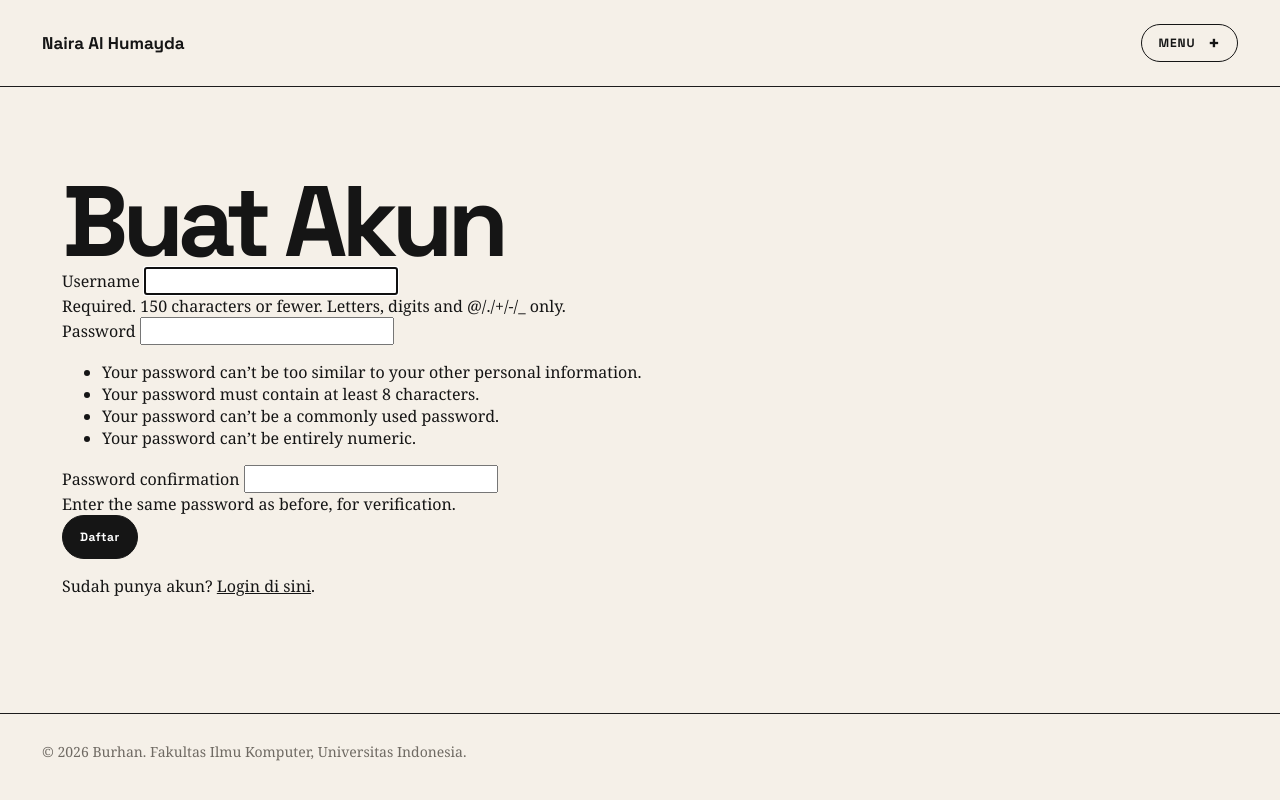
After one commit to nairalhmyda/myportofolio, a Django app: page /register/ in a window 1280 px wide. The commit adds this page. Run offline with Django 5.2, Linux system fonts and the light colour scheme.

Commit message:
feat: add register, login, logout

```diff
--- a/main/models.py
+++ b/main/models.py
@@ -1,5 +1,3 @@
-from django.db import models
-
 # Create your models here.
 import uuid
 from django.db import models
--- a/main/urls.py
+++ b/main/urls.py
@@ -10,6 +10,9 @@ from main.views import (
     create_project,
     get_projects_json,
     delete_project,
+    register,
+    login_user,
+    logout_user,
 )
 
 app_name = "main"
@@ -72,4 +75,8 @@ urlpatterns = [
         get_experiences_json,
         name="get_experiences_json",
     ),
+
+    path("register/", register, name="register"),
+    path("login/", login_user, name="login"),
+    path("logout/", logout_user, name="logout"),
 ]
--- a/main/views.py
+++ b/main/views.py
@@ -1,4 +1,7 @@
 from django.contrib import messages
+from django.contrib.auth import login, logout
+from django.contrib.auth.forms import AuthenticationForm, UserCreationForm
+from django.shortcuts import redirect, render
 from django.core import serializers
 from django.http import HttpResponse
 from django.shortcuts import (
@@ -200,3 +203,34 @@ def delete_project(request, project_id):
         return redirect("main:show_projects")
 
     return redirect("main:show_projects")
+
+def register(request):
+    form = UserCreationForm(request.POST or None)
+
+    if request.method == "POST" and form.is_valid():
+        form.save()
+        messages.success(request, "Akun berhasil dibuat. Silakan login.")
+        return redirect("main:login")
+
+    context = {
+        "name": "Burhan",
+        "form": form,
+    }
+    return render(request, "register.html", context)
+
+def login_user(request):
+    form = AuthenticationForm(request, data=request.POST or None)
+
+    if request.method == "POST" and form.is_valid():
+        login(request, form.get_user())
+        return redirect("main:show_main")
+
+    context = {
+        "name": "Naira Al Humayda",
+        "form": form,
+    }
+    return render(request, "login.html", context)
+
+def logout_user(request):
+    logout(request)
+    return redirect("main:show_main")
--- a/portofolio/settings.py
+++ b/portofolio/settings.py
@@ -68,6 +68,7 @@ TEMPLATES = [
         'APP_DIRS': True,
         'OPTIONS': {
             'context_processors': [
+                "django.template.context_processors.debug",
                 'django.template.context_processors.request',
                 'django.contrib.auth.context_processors.auth',
                 'django.contrib.messages.context_processors.messages',
--- a/templates/base.html
+++ b/templates/base.html
@@ -38,6 +38,13 @@
         <a href="{% url 'main:show_main' %}">Profile</a>
         <a href="{% url 'main:show_experience' %}">Experience</a>
         <a href="{% url 'main:show_projects' %}">Projects</a>
+        {% if user.is_authenticated %}
+            <span class="nav-user">{{ user.username }}</span>
+            <a href="{% url 'main:logout' %}">Logout</a>
+        {% else %}
+            <a href="{% url 'main:login' %}">Login</a>
+            <a href="{% url 'main:register' %}">Register</a>
+        {% endif %}
     </nav>
 
     <script>
--- /dev/null
+++ b/templates/register.html
@@ -0,0 +1,33 @@
+{% extends "base.html" %}
+{% block meta %}
+    <title>Register - {{ name }}</title>
+{% endblock meta %}
+{% block content %}
+    <main>
+        <section class="experience-section">
+            <div class="container">
+                <h1>Buat Akun</h1>
+                <form method="post" action="{% url 'main:register' %}" class="project-form">
+                    {% csrf_token %}
+                    {% for error in form.non_field_errors %}
+                        <p class="form-error">{{ error }}</p>
+                    {% endfor %}
+                    {% for field in form %}
+                        <div class="form-group">
+                            <label for="{{ field.id_for_label }}">{{ field.label }}</label>
+                            {{ field }}
+                            {% if field.help_text %}
+                                <div class="form-help">{{ field.help_text }}</div>
+                            {% endif %}
+                            {% for error in field.errors %}
+                                <p class="form-error">{{ error }}</p>
+                            {% endfor %}
+                        </div>
+                    {% endfor %}
+                    <button type="submit" class="button">Daftar</button>
+                </form>
+                <p>Sudah punya akun? <a href="{% url 'main:login' %}">Login di sini</a>.</p>
+            </div>
+        </section>
+    </main>
+{% endblock content %}
```
Also changed, not shown: templates/login.html (added, +33 -0 lines).
